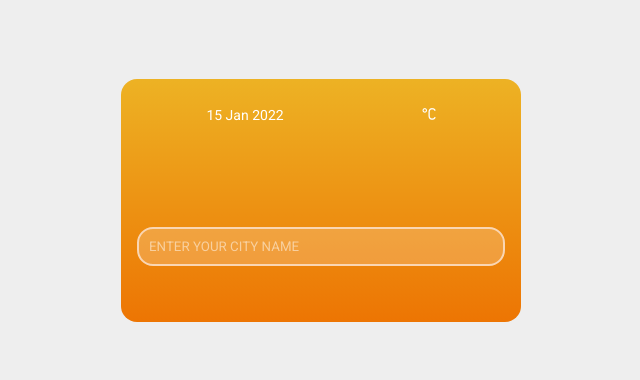
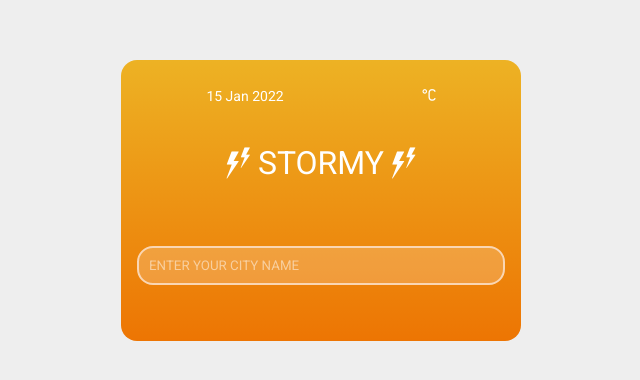
Before and after one commit to abdo-kotb/weather-app, a plain HTML site: page index.html in a window 1280 px wide. Shown: the part 200-580 px from the top of the page, without its empty margins (319-959 px from the left). Drawn offline with Linux system fonts and the light colour scheme.

Commit message:
add title

```diff
--- a/css/style.css
+++ b/css/style.css
@@ -50,6 +50,12 @@ body {
 
 .unit {
   font-size: 2.4rem;
+}
+
+.title {
+  text-align: center;
+  font-weight: 400;
+  text-transform: uppercase;
 }
 
 .body {
--- a/index.html
+++ b/index.html
@@ -15,6 +15,9 @@
         <p class="date"></p>
         <i class="wi wi-celsius unit"></i>
       </div>
+      <h1 class="title">
+        <i class="wi wi-lightning"></i> Stormy <i class="wi wi-lightning"></i>
+      </h1>
       <div class="body">
         <div class="main-details">
           <p class="city">Location</p>
```
